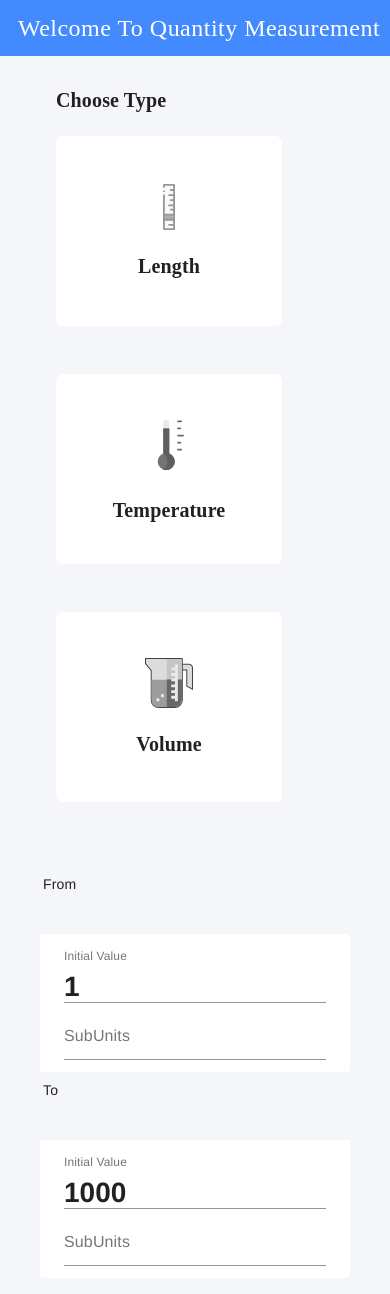
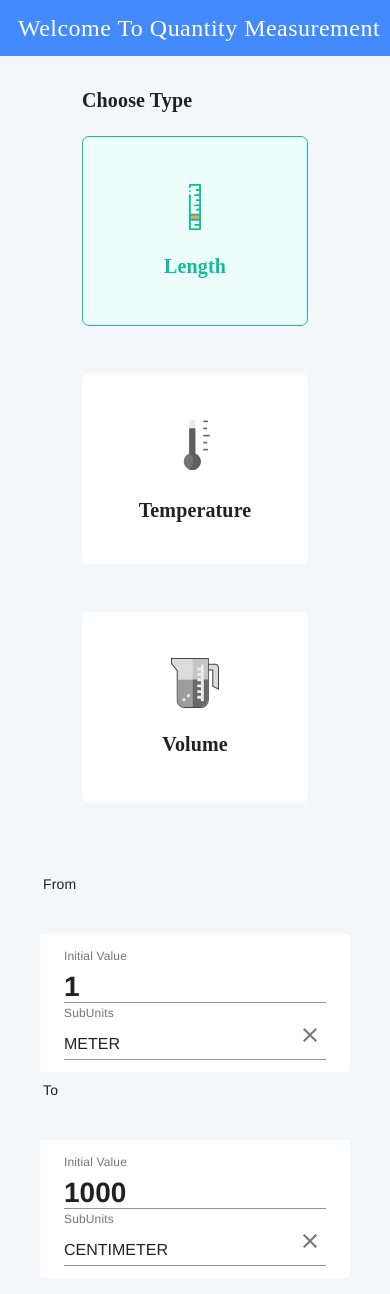
Before and after one commit to vishal-patil01/Quantity_Measurement-Frontend-Vue, a Vue app: page / in a window 390 px wide. Shown: the top 1294 px of the page. Built offline with nearby package versions, Linux system fonts and the light colour scheme.

Commit message:
Add : Lifecycle Hooks And Media Queries To Make Ui Responsive.

```diff
--- a/src/components/ChooseType.vue
+++ b/src/components/ChooseType.vue
@@ -48,10 +48,9 @@ export default {
   methods: {
     selectUnit: function (className, primaryColor, secondaryColor) {
       var cssproperty = document.getElementById(className).style;
+      console.log(this.selected);
       if (this.prevSelection.length != 0) {
-        document
-          .getElementById(this.prevSelection)
-          .setAttribute("style", "");
+        document.getElementById(this.prevSelection).setAttribute("style", "");
       }
       cssproperty.filter = "none";
       cssproperty.border = "1px solid " + primaryColor;
@@ -59,6 +58,13 @@ export default {
       cssproperty.backgroundColor = secondaryColor;
       this.prevSelection = className;
     },
+  },
+  mounted() {
+    this.selectUnit(
+      this.selected,
+      this.mainUnitsProperties[0].primaryColor,
+      this.mainUnitsProperties[0].secondaryColor
+    );
   },
 };
 </script>
@@ -126,18 +132,14 @@ p {
   font: normal normal bold 20px/24px Montserrat;
   text-transform: capitalize;
 }
-@media (max-width: 1053px)
-{
-.units-container {
-  padding: 16px;
-  display: flex;
-  flex-wrap: wrap;
-  flex-direction: column;
-  justify-content: center;
-  align-items: center;
-}
-}
+
 .md-content > p {
   margin-top: 24px;
 }
+@media (max-width: 982px) {
+  .units {
+    flex-direction: column;
+    align-items: center;
+  }
+}
 </style>
--- a/src/components/Conversion.vue
+++ b/src/components/Conversion.vue
@@ -44,6 +44,10 @@ export default {
     selectedFirstUnit: null,
     selectedSecondUnit: null,
   }),
+   mounted() {
+    this.selectedFirstUnit=this.subUnits[0],
+    this.selectedSecondUnit=this.subUnits[1]
+  },
 };
 </script>
 
@@ -100,4 +104,10 @@ export default {
   font-weight: bold;
   max-width: -webkit-fill-available;
 }
+@media (max-width: 982px) {
+  .input-container {
+    flex-direction: column;
+    align-items: center;
+  }
+}
 </style>
--- a/src/components/Home.vue
+++ b/src/components/Home.vue
@@ -18,6 +18,3 @@ export default {
 </script>
 
 <!-- Add "scoped" attribute to limit CSS to this component only -->
-<style scoped>
-
-</style>
```
